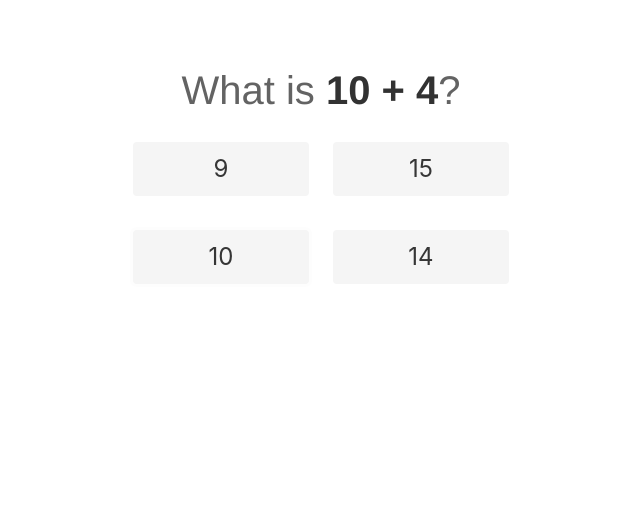
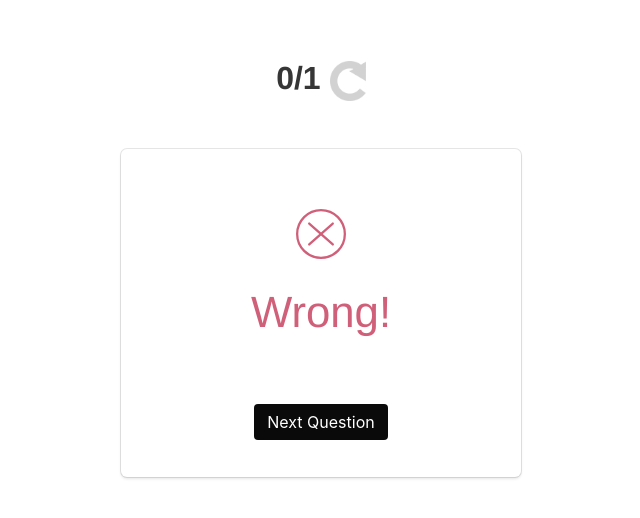
Before and after one commit to geongeorge/QuicMath-Math-Quiz, a Vue app: page / in a window 1280 px wide. Both pictures are taken after a click on the button "10". Shown: the top 518 px of the page, without its empty margins (319-959 px from the left). Built offline with nearby package versions, Linux system fonts and the light colour scheme.

Commit message:
Added scores, restart button and fixed update issue with $this.set() for arrays

```diff
--- a/public/index.html
+++ b/public/index.html
@@ -3,7 +3,7 @@
   <head>
     <meta charset="utf-8">
     <meta http-equiv="X-UA-Compatible" content="IE=edge">
-    <meta name="viewport" content="width=device-width,initial-scale=1.0">
+    <meta name="viewport" content="width=device-width,initial-scale=1.0, user-scalable=no">
     <link rel="icon" href="<%= BASE_URL %>favicon.ico">
     <title>math-quiz</title>
     <link rel="stylesheet" href="https://cdnjs.cloudflare.com/ajax/libs/bulma/0.7.1/css/bulma.min.css" />
--- a/src/App.vue
+++ b/src/App.vue
@@ -1,16 +1,27 @@
 <template>
   <div id="app">
-    <Question :valA="valA" :valB="valB"></Question>
+    <transition name="fade" mode="out-in">
+      <h2 class="title is-h2" v-if="isstart">QuicMath</h2>
+      <div v-else><h2 class="title is-h2">{{corrected}}/{{total}} <img class="restart" src="./assets/restart.png" @click="restartgame"></h2></div>
+    </transition>
+    <transition name="flip" mode="out-in">
+       <Question :valA="valA" :valB="valB" @answered="answered" v-if="isquestion"></Question>
+       <Result v-else @next="nextQuestion" :correct="iscorrect"></Result>
+    </transition>
+
+
   </div>
 </template>
 
 <script>
 import Question from './components/Question.vue'
+import Result from "./components/Result.vue"
 
 export default {
   name: 'app',
   components: {
-    Question
+    Question,
+    Result
   },
   data() {
     return {
@@ -18,12 +29,41 @@ export default {
       valB : 0,
       min: 1,
       max: 30,
+      isquestion : true,
+      iscorrect : false,
+      isstart : true,
+      corrected : 0,
+      total : 0,
     }
   },
   methods : {
     setRandomInt(){
       this.valA = Math.floor(Math.random() * (this.max - this.min + 1)) + this.min;
       this.valB = Math.floor(Math.random() * (this.max - this.min + 1)) + this.min;
+    },
+    answered(event){
+      this.isstart = false;
+      this.isquestion = false;
+      // console.log(event["correct"] + " "+ event["answer"])
+
+      this.iscorrect = event['correct']
+
+      this.total++
+
+      if(this.iscorrect==true) this.corrected++
+
+
+      // this.isquestion = true;
+    },
+    nextQuestion() {
+      this.isquestion=true
+      this.setRandomInt()
+    },
+    restartgame() {
+      this.total=0
+      this.corrected=0
+      this.isstart=true
+      this.isquestion=true
     }
   },
   mounted() {
@@ -41,4 +81,48 @@ export default {
   color: #2c3e50;
   margin-top: 60px;
 }
+.fade-enter-active, .fade-leave-active {
+    transition: opacity .5s
+}
+.fade-enter, .fade-leave-to /* .fade-leave-active in <2.1.8 */ {
+    opacity: 0
+}
+/* .flip-enter {
+
+} */
+.flip-enter-active {
+  animation: flip-in .3s ease-out forwards;
+}
+/* .flip-leave {
+
+} */
+.flip-leave-active {
+  animation: flip-out .3s ease-in forwards;
+}
+@keyframes flip-out {
+  from {
+    transform: rotateY(0deg);
+  }
+  to {
+    transform: rotateY(-90deg);
+  }
+}
+@keyframes flip-in {
+  from {
+    transform: rotateY(90deg);
+  }
+  to {
+    transform: rotateY(0deg);
+  }
+}
+
+.restart {
+  /* position: fixed;
+  top:50px;
+  right:20px; */
+  display: inline-block;
+  vertical-align:middle;
+  height: 40px;
+  opacity: 0.2;
+}
 </style>
--- a/src/components/Question.vue
+++ b/src/components/Question.vue
@@ -1,23 +1,25 @@
 <template>
-  <div class="container hello">
+<section class="section">
+  <div class="container box hello">
     <p class="question">What is <span class="bld">{{valA}} + {{valB}}</span>?</p>
-    <div class="columns answers">
+    <div class="columns is-mobile answers">
       <div class="column">
-        <button class="button is-light is-large is-fullwidth">{{options[0]}}</button>
+        <button class="button is-light is-large is-fullwidth" @click="choosed(0)">{{options[0]}}</button>
       </div>
       <div class="column">
-        <button class="button is-light is-large is-fullwidth">{{options[1]}}</button>
+        <button class="button is-light is-large is-fullwidth" @click="choosed(1)">{{options[1]}}</button>
       </div>
     </div>
-    <div class="columns answers">
+    <div class="columns is-mobile answers">
       <div class="column">
-        <button class="button is-light is-large is-fullwidth">{{options[2]}}</button>
+        <button class="button is-light is-large is-fullwidth" @click="choosed(2)">{{options[2]}}</button>
       </div>
       <div class="column">
-        <button class="button is-light is-large is-fullwidth">{{options[3]}}</button>
+        <button class="button is-light is-large is-fullwidth" @click="choosed(3)">{{options[3]}}</button>
       </div>
     </div>
   </div>
+</section>
 </template>
 
 <script>
@@ -41,10 +43,18 @@ export default {
            do {
             randomval = this.getRandomInt(this.answer-5,this.answer+5)
            } while(randomval == this.answer || this.options.slice(0,index+1).indexOf(parseInt(randomval)) != -1) //for each value to be unique
-          arr[index] = randomval
+          this.$set(this.options, index, randomval);
+          // this.options[index] = randomval
         });
-
-        this.options[this.getRandomInt(0,3)]=this.answer;
+        // this.options[this.getRandomInt(0,3)]=this.answer;
+        this.$set(this.options, this.getRandomInt(0,3), this.answer);
+      },
+      choosed(val) {
+        if(this.options[val]==this.answer) {
+          this.$emit("answered",{correct: true, answer : this.answer});
+        } else {
+          this.$emit("answered",{correct: false, answer : this.answer});
+        }
       }
   },
   computed: {
@@ -53,12 +63,18 @@ export default {
     }
   },
   watch: {
-    valA(newv,oldv) {
+    myvalA(newv,oldv) {
       this.changed()
     },
-    valB(newv,oldv) {
+    myvalA(newv,oldv) {
+      this.changed()
+    },
+    answer(newv,oldv) {
       this.changed()
     }
+  },
+  mounted() {
+    this.changed()
   }
 }
 </script>
@@ -67,7 +83,7 @@ export default {
 <style scoped>
 .hello {
   color: #636363;
-  font-size: 40px;
+  font-size: 28px;
   max-width: 400px;
   margin: 0 auto;
 }
@@ -87,4 +103,12 @@ export default {
   padding-left: 10px;
   padding-right: 10px;
 }
+/* .box {
+  min-height: 350px;
+} */
+p {
+    text-align: center;
+    margin: 20px 0 30px!important;
+    font-size: 1.25em;
+}
 </style>
--- /dev/null
+++ b/src/components/Result.vue
@@ -0,0 +1,38 @@
+<template>
+<section class="section">
+    <div class="hello box">
+        <div v-if="correct">
+             <tick :correct="true"></tick>
+        </div>
+        <div v-else>
+            <tick :correct="false"></tick>
+        </div>
+        <button class="button is-black" @click="$emit('next')">Next Question</button>
+    </div>
+</section>
+</template>
+
+<script>
+import Tick from "./Tick.vue"
+export default {
+    components: {
+        Tick
+    },
+    props: {
+        correct : {default : false}
+    }
+}
+</script>
+
+<style scoped>
+.hello {
+  color: #2a2a2a;
+  font-size: 35px;
+  max-width: 400px;
+  margin: 0 auto;
+  margin-top: auto;
+}
+.box {
+  min-height: 300px;
+}
+</style>
--- /dev/null
+++ b/src/components/Tick.vue
@@ -0,0 +1,103 @@
+<template>
+    <div>
+    <!--[if lte IE 9]>
+    <style>
+        .path {stroke-dasharray: 0 !important;}
+    </style>
+    <![endif]-->
+    <template v-if="correct">
+    <svg version="1.1" xmlns="http://www.w3.org/2000/svg" viewBox="0 0 130.2 130.2">
+    <circle class="path circle" fill="none" stroke="#73AF55" stroke-width="6" stroke-miterlimit="10" cx="65.1" cy="65.1" r="62.1"/>
+    <polyline class="path check" fill="none" stroke="#73AF55" stroke-width="6" stroke-linecap="round" stroke-miterlimit="10" points="100.2,40.2 51.5,88.8 29.8,67.5 "/>
+    </svg>
+    <p class="success">Correct!</p>
+    </template>
+    <template v-else>
+    <svg version="1.1" xmlns="http://www.w3.org/2000/svg" viewBox="0 0 130.2 130.2">
+    <circle class="path circle" fill="none" stroke="#D06079" stroke-width="6" stroke-miterlimit="10" cx="65.1" cy="65.1" r="62.1"/>
+    <line class="path line" fill="none" stroke="#D06079" stroke-width="6" stroke-linecap="round" stroke-miterlimit="10" x1="34.4" y1="37.9" x2="95.8" y2="92.3"/>
+    <line class="path line" fill="none" stroke="#D06079" stroke-width="6" stroke-linecap="round" stroke-miterlimit="10" x1="95.8" y1="38" x2="34.4" y2="92.2"/>
+    </svg>
+    <p class="error">Wrong!</p>
+    </template>
+    </div>
+</template>
+
+<script>
+export default {
+    props: {
+        correct: {default: true}
+    }
+}
+</script>
+
+<style>
+svg {
+  width: 50px;
+  display: block;
+  margin: 40px auto 0;
+}
+.path {
+  stroke-dasharray: 1000;
+  stroke-dashoffset: 0;
+}
+.path.circle {
+  -webkit-animation: dash 0.9s ease-in-out;
+  animation: dash 0.9s ease-in-out;
+}
+.path.line {
+  stroke-dashoffset: 1000;
+  -webkit-animation: dash 0.9s 0.35s ease-in-out forwards;
+  animation: dash 0.9s 0.35s ease-in-out forwards;
+}
+.path.check {
+  stroke-dashoffset: -100;
+  -webkit-animation: dash-check 0.9s 0.35s ease-in-out forwards;
+  animation: dash-check 0.9s 0.35s ease-in-out forwards;
+}
+p {
+  text-align: center;
+  margin: 20px 0 60px;
+  font-size: 1.25em;
+}
+p.success {
+  color: #73AF55;
+}
+p.error {
+  color: #D06079;
+}
+@-webkit-keyframes dash {
+  0% {
+    stroke-dashoffset: 1000;
+  }
+  100% {
+    stroke-dashoffset: 0;
+  }
+}
+@keyframes dash {
+  0% {
+    stroke-dashoffset: 1000;
+  }
+  100% {
+    stroke-dashoffset: 0;
+  }
+}
+@-webkit-keyframes dash-check {
+  0% {
+    stroke-dashoffset: -100;
+  }
+  100% {
+    stroke-dashoffset: 900;
+  }
+}
+@keyframes dash-check {
+  0% {
+    stroke-dashoffset: -100;
+  }
+  100% {
+    stroke-dashoffset: 900;
+  }
+}
+
+
+</style>
```
Also changed, not shown: src/assets/restart.png (added).
